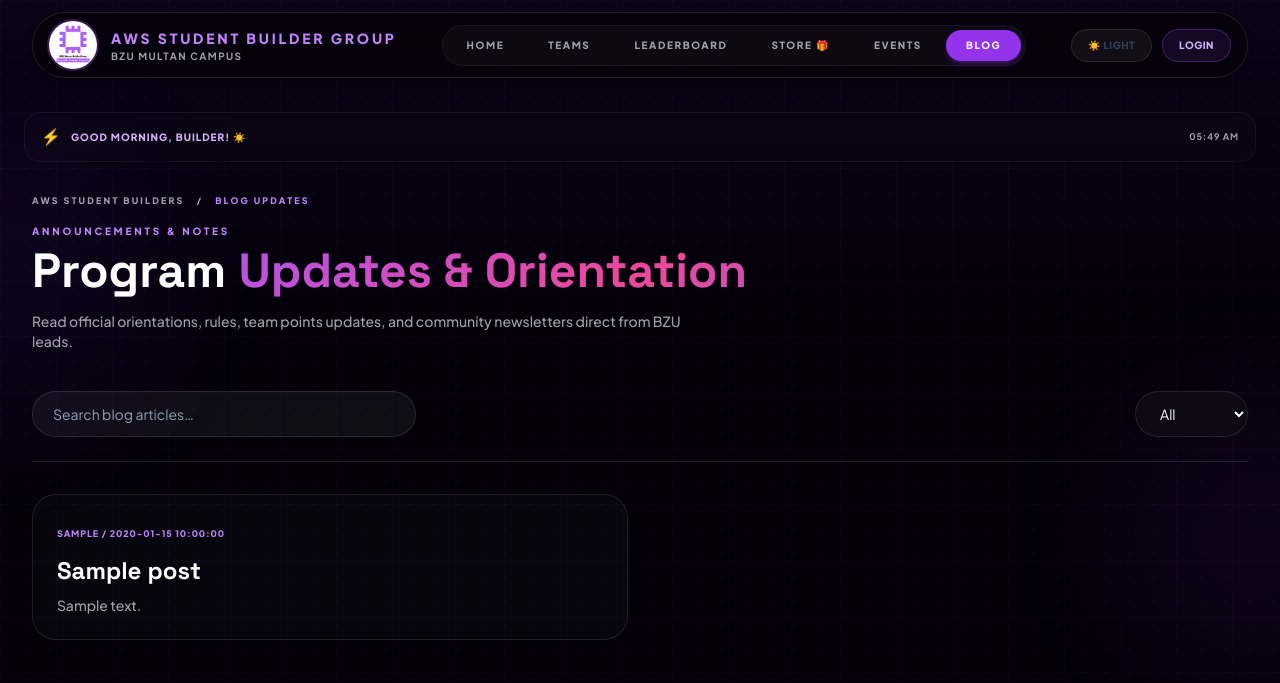
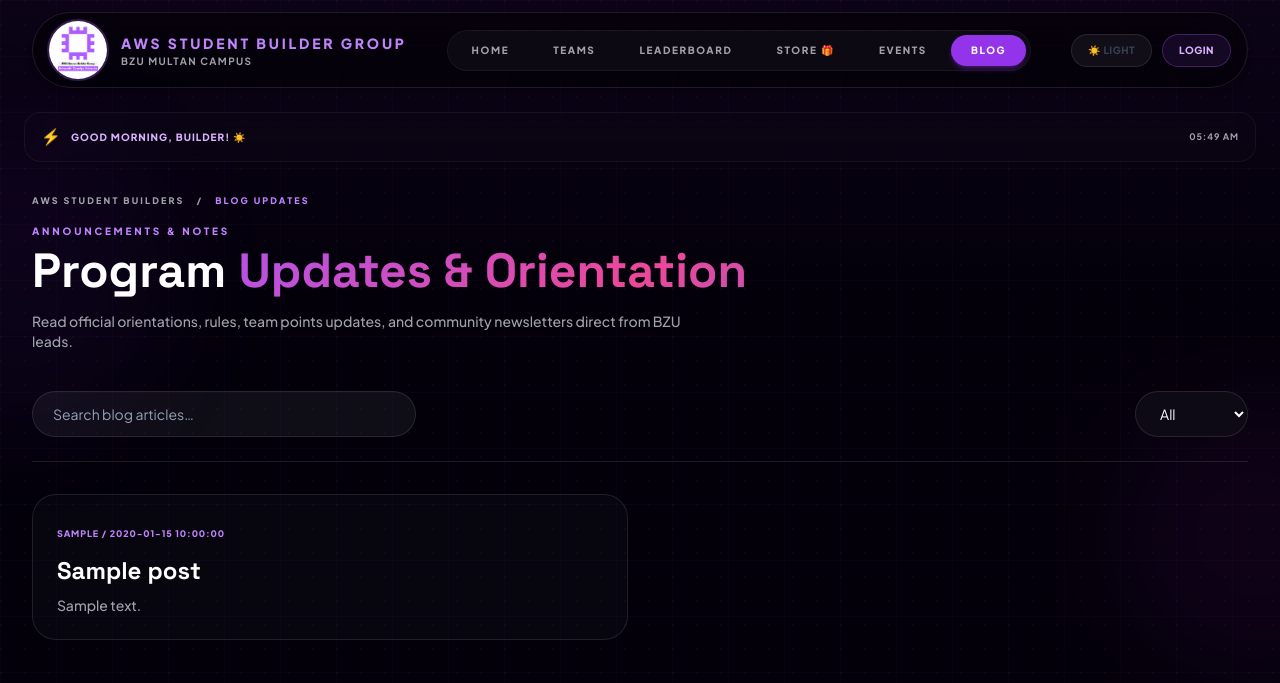
Before and after one commit to MuzammilShadab1122/sbgbzu, a PHP site: page /blog.php in a window 1280 px wide; the page is wider, and only the part inside the window is pictured. Shown: the top 683 px of that part. Run offline with PHP 8.4, Linux system fonts and the light colour scheme; tables that the repository leaves empty or names only in its code hold one stand-in row (values such as "Sample post"); data that the repository does not hold is empty; some libraries are stand-ins or nearby versions.

Commit message:
style: expand top-left navbar brand logo sizing to 58px

```diff
--- a/includes/header.php
+++ b/includes/header.php
@@ -315,7 +315,7 @@ if ($current_page === 'index') {
 
             <!-- Brand Logo & Name -->
             <a href="index.php" class="flex items-center gap-3.5 group">
-                <div class="relative overflow-hidden rounded-full h-12 w-12 sm:h-13 sm:w-13 ring-2 ring-purple-500/30 shadow-md shrink-0">
+                <div class="relative overflow-hidden rounded-full h-14 w-14 sm:h-[58px] sm:w-[58px] ring-2 ring-purple-500/30 shadow-md shrink-0 bg-white dark:bg-black/40">
                     <img src="public/images/sbg-logo.png" alt="AWS SBG BZU logo" class="h-full w-full object-cover">
                 </div>
                 <div class="leading-tight">
```
